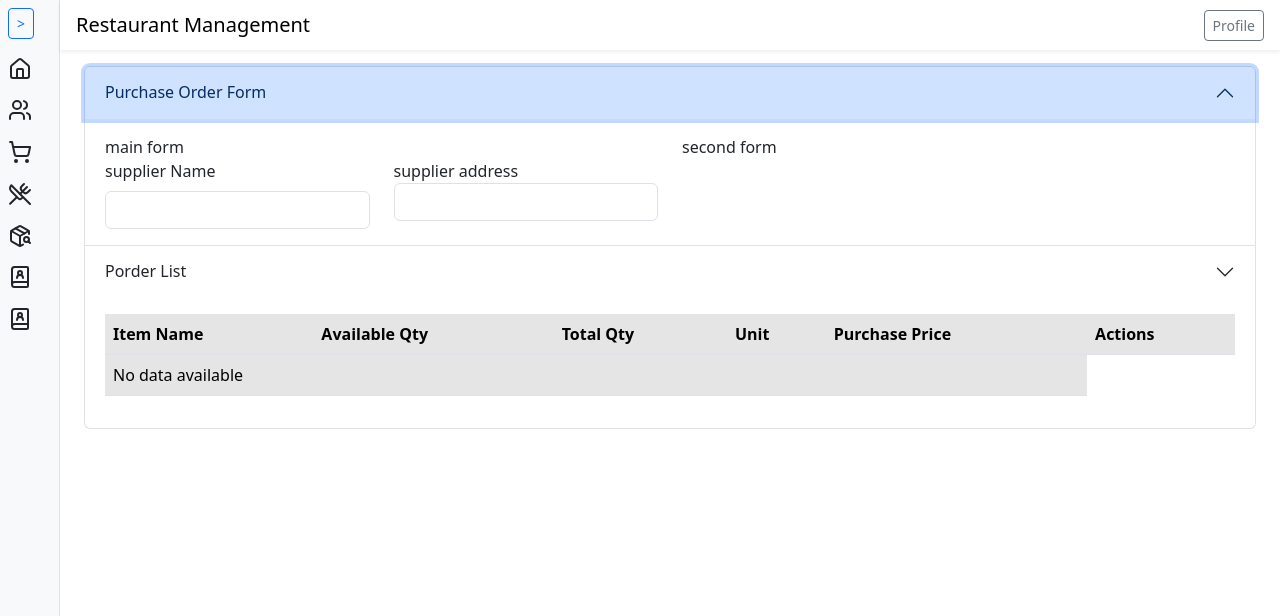
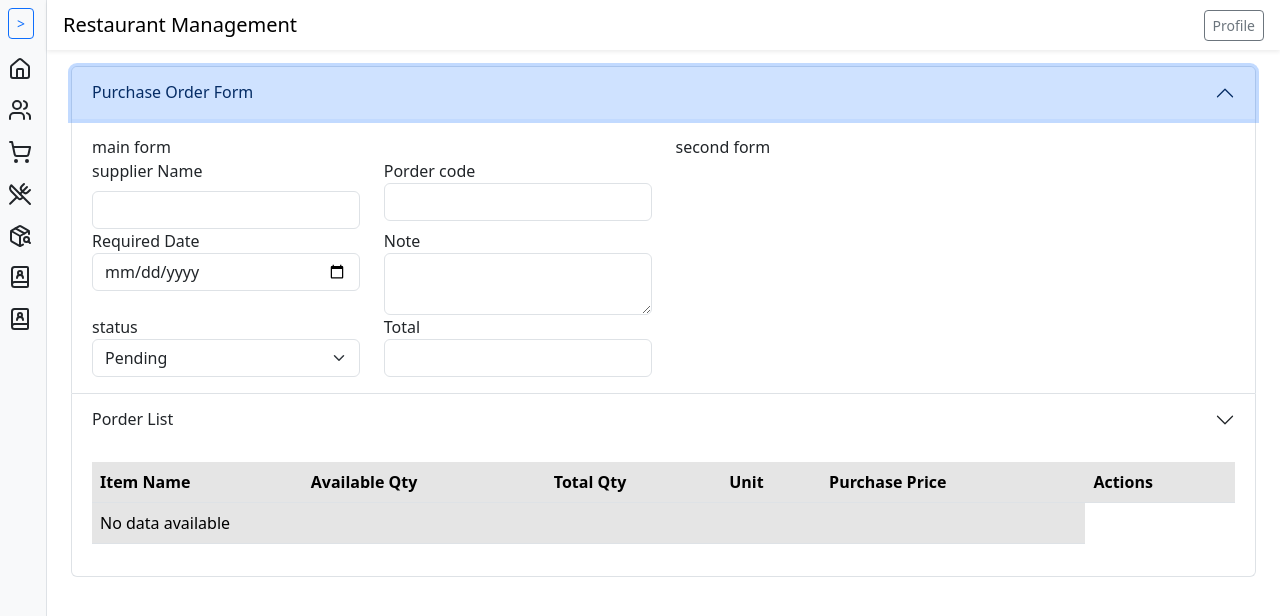
Before and after one commit to anjula576/restaurant-project, a React (Vite) app in the folder frontend/restaurant-frontend/: page /purchaseorder in a window 1280 px wide. Both pictures are taken after a click on the button "Purchase Order Form". Shown: the top 616 px of the page. Built offline with nearby package versions, Linux system fonts and the light colour scheme.

Commit message:
finished the main form ui

```diff
--- a/frontend/restaurant-frontend/src/pages/Porder.tsx
+++ b/frontend/restaurant-frontend/src/pages/Porder.tsx
@@ -108,12 +108,44 @@ function Porder(){
 
                           </div>
                           <div className="col-6">
-                            <label htmlFor="">supplier address</label>
+                            <label htmlFor="">Porder code</label>
                             <input
                               type="text"
                               className="form-control"
                             />
                           </div>
+
+
+                          <div className="col-6">
+
+                            <label htmlFor="">Required Date</label>
+                            <input
+                              type="date"
+                              className="form-control"
+                            />
+
+                          </div>
+
+                          <div className="col-6">
+
+                            <label>Note</label>
+
+                            <textarea className="form-control"></textarea>
+                            </div>
+
+                            <div className="col-6">
+                              <label htmlFor="">status</label>
+                              <select className="form-select">
+                                <option value="pending">Pending</option>
+                                <option value="approved">Approved</option>
+                                <option value="rejected">Rejected</option>
+                              </select>
+                            </div>
+
+                            <div className="col-6">
+                              <label htmlFor="">Total</label>
+                              <input className="form-control" type="text" />
+                            </div>
 
                         </div>
 
```
